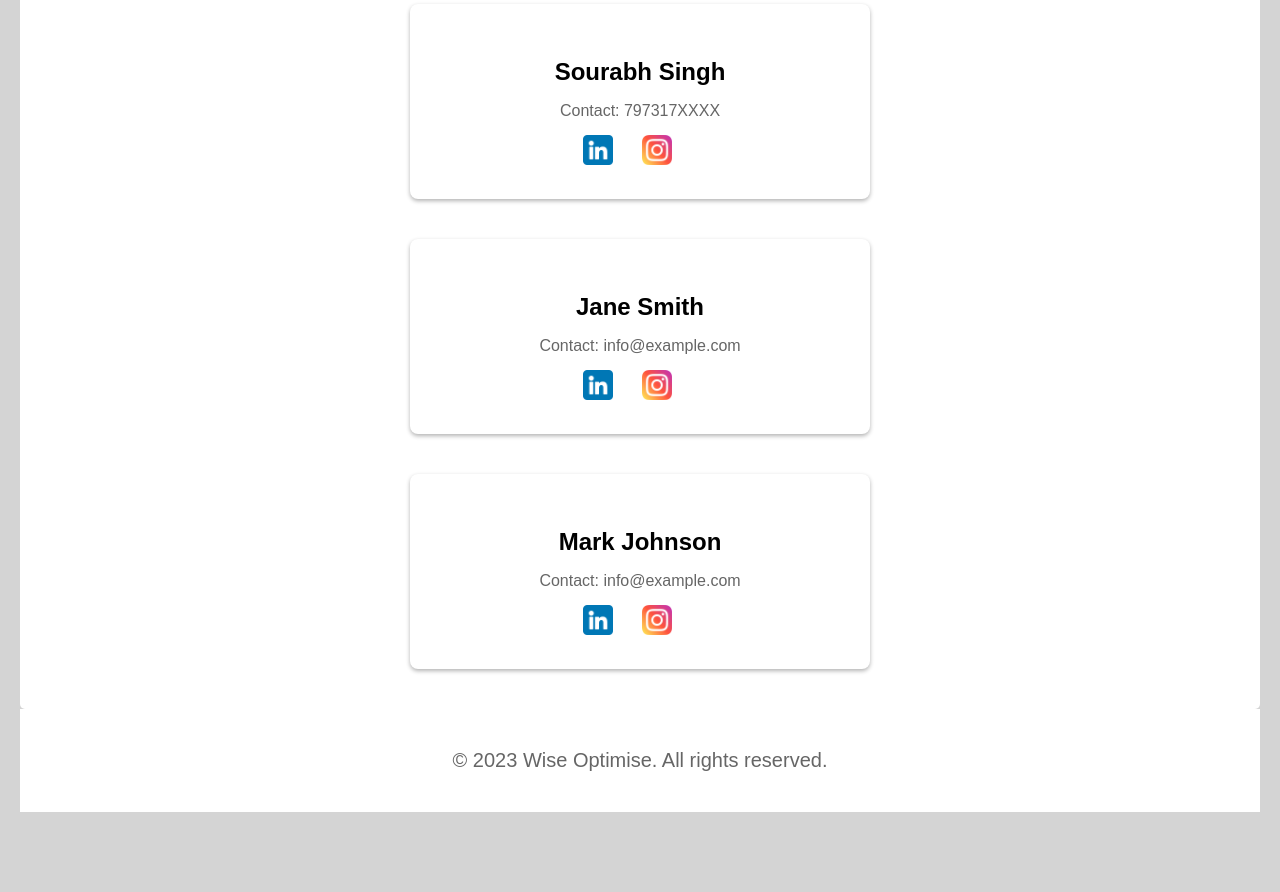
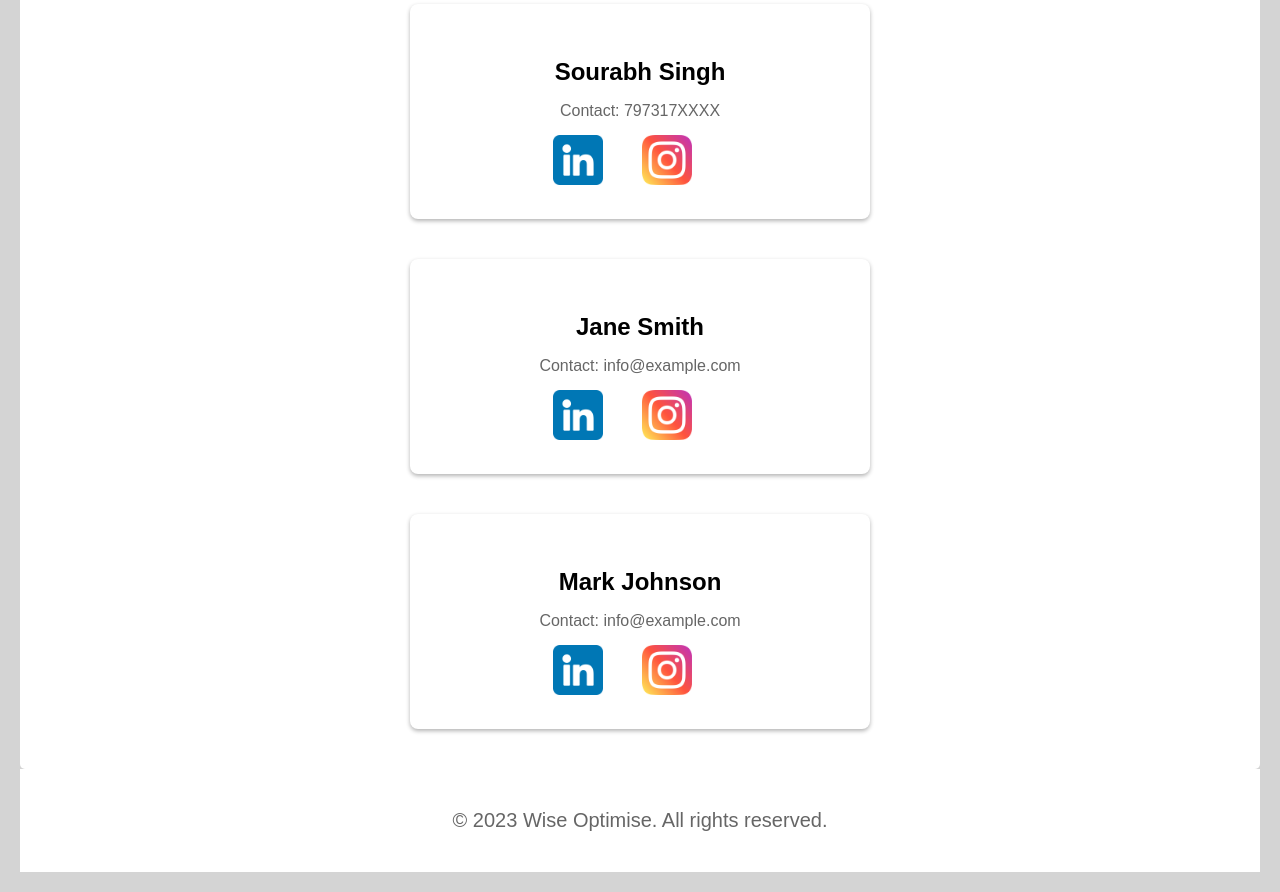
Before and after one commit to sourbhsingh/wiseoptimise.github.io, a plain HTML site: page about.html in a window 1280 px wide. Shown: the part 1220-2112 px from the top of the page. Before the commit the page ends 2052 px from the top, so only its background shows below. Drawn offline with Linux system fonts and the light colour scheme.

Commit message:
Update styles.css
update

```diff
--- a/styles.css
+++ b/styles.css
@@ -194,9 +194,9 @@ footer {
     flex-shrink: 0;
   }
   .social-links img {
-    width: 30px;
-    height: 30px;
-    margin-right: 20px;
+    width: 50px;
+    height: 50px;
+    margin-right: 30px;
   }
 
   /* ... Previous styles ... */
@@ -209,9 +209,7 @@ footer {
     transition: color 0.3s ease;
 }
 
-.social-links a:hover {
-    color: #777;
-}
+
 
 .social-links a:hover::after {
     content: attr(data-hover-text);
```
